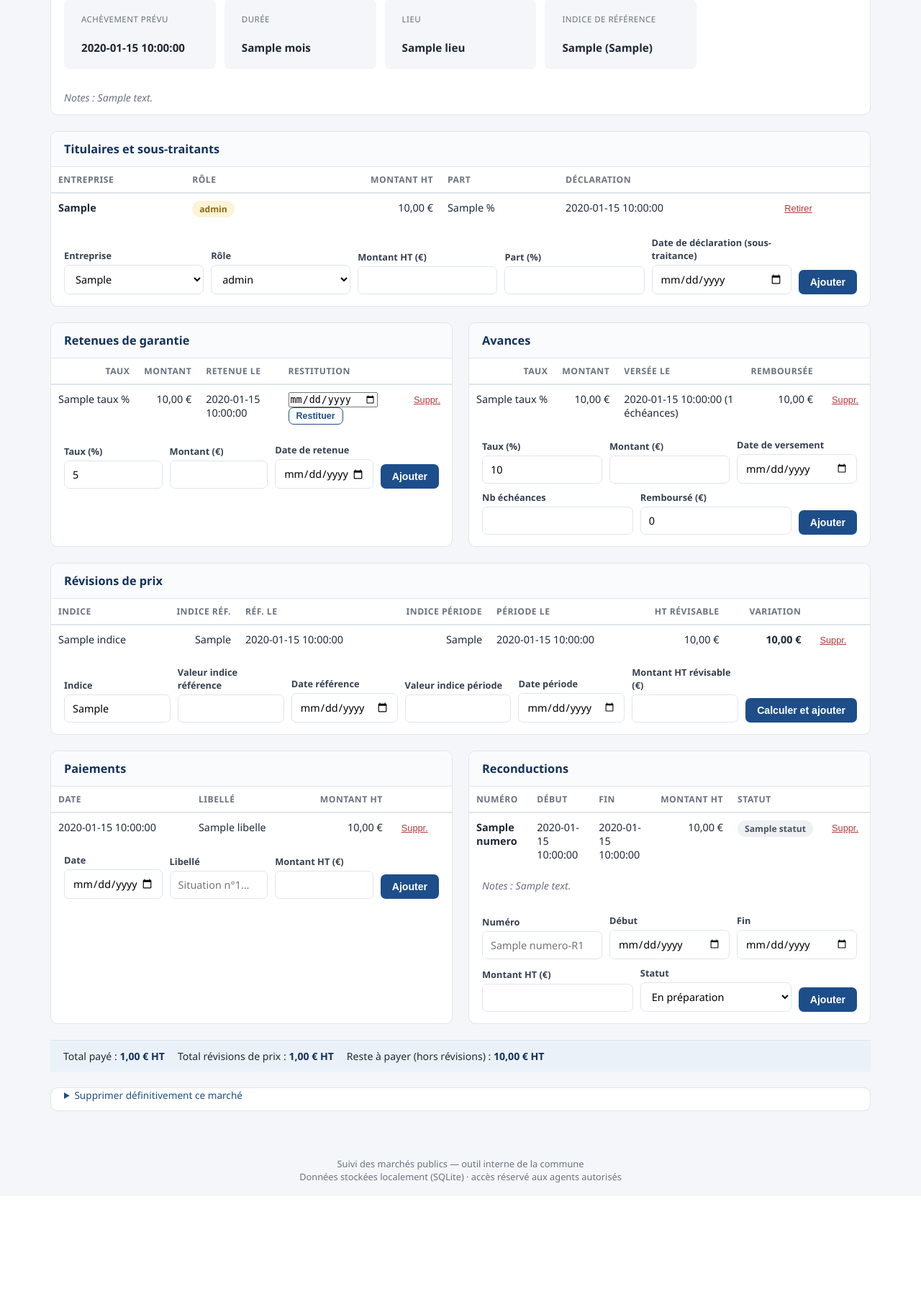
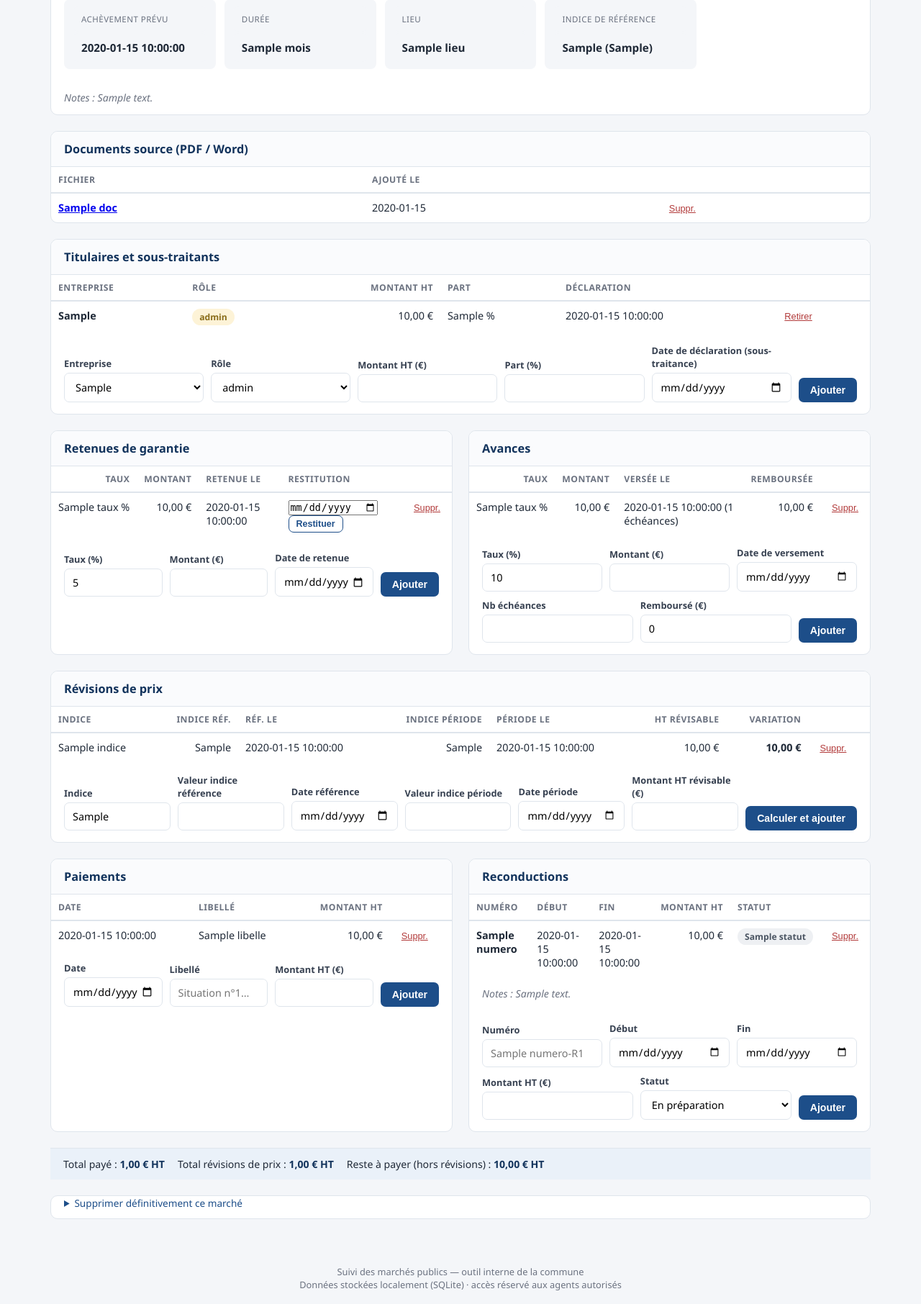
Before and after one commit to KMC3J/Gestion-des-marches-publics, a Flask app: template templates/marches/detail.html in a window 1280 px wide. Shown: the part 351-2163 px from the top of the page at 72% size. Before the commit the page ends 1995 px from the top, so only its background shows below. Run offline with Flask 3, Linux system fonts and the light colour scheme; the visitor is signed in with stand-in values (Sample User, id 1); tables that the repository leaves empty hold one stand-in row (values such as "Sample post"); the template is opened without the code that fills it: most values are stand-ins (such as "Sample title", 1, 10 or a date in 2020).

Commit message:
Fiche marché : section Documents source (PDF / Word)

```diff
--- a/templates/marches/detail.html
+++ b/templates/marches/detail.html
@@ -28,6 +28,32 @@
   </div>
   {% if marche.notes %}<div class="vide">Notes : {{ marche.notes }}</div>{% endif %}
 </div>
+
+{% if documents %}
+<div class="section">
+  <h2>Documents source (PDF / Word)</h2>
+  <div class="table-wrap">
+  <table>
+    <thead><tr><th>Fichier</th><th>Ajouté le</th><th></th></tr></thead>
+    <tbody>
+      {% for doc in documents %}
+      <tr>
+        <td><a href="{{ url_for('document_telecharger', document_id=doc.id) }}"><strong>{{ doc.nom_fichier }}</strong></a></td>
+        <td>{{ doc.date_ajout[:10] if doc.date_ajout else '—' }}</td>
+        <td>
+          {% if session.get('role') == 'admin' %}
+          <form class="inline" method="post" action="{{ url_for('document_supprimer', document_id=doc.id) }}" onsubmit="return confirm('Supprimer ce document ?')">
+            <button class="btn-suppr" type="submit">Suppr.</button>
+          </form>
+          {% endif %}
+        </td>
+      </tr>
+      {% endfor %}
+    </tbody>
+  </table>
+  </div>
+</div>
+{% endif %}
 
 <div class="section">
   <h2>Titulaires et sous-traitants</h2>
```
